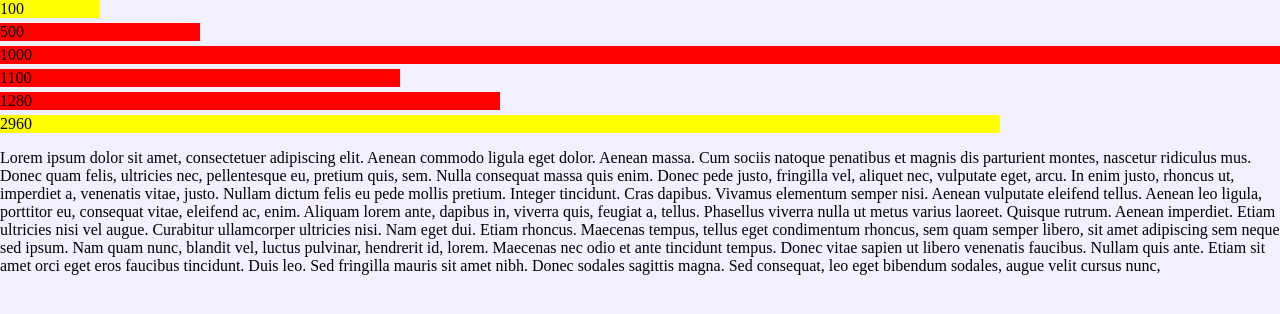
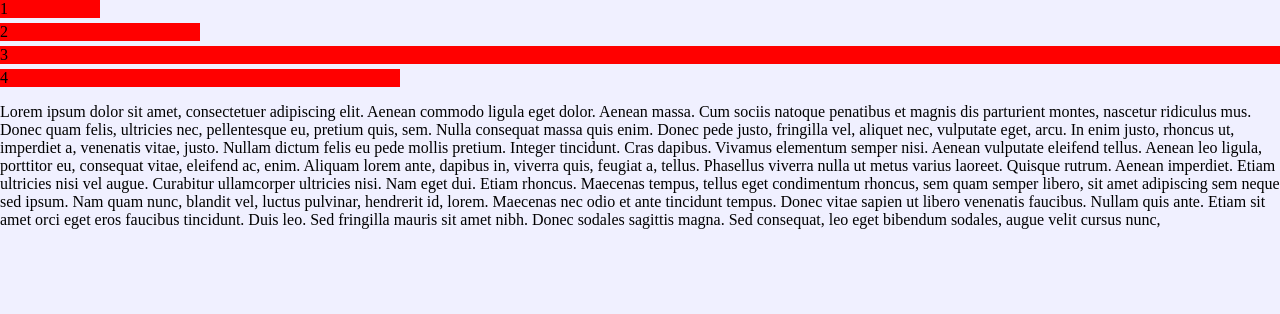
Before and after one commit to urrdan/hello-world, a plain HTML site: page index.html in a window 1280 px wide. Shown: the top 314 px of the page. Drawn offline with Linux system fonts and the light colour scheme.

Commit message:
Update index.html

```diff
--- a/index.html
+++ b/index.html
@@ -7,12 +7,10 @@
 
 <body>
 	<div>
-		<div>100</div>
-		<div>500</div>
-		<div>1000</div>
-		<div>1100</div>
-		<div>1280</div>
-		<div>2960</div>
+		<div>1</div>
+		<div>2</div>
+		<div>3</div>
+		<div>4</div>
 		<p>Lorem ipsum dolor sit amet, consectetuer adipiscing elit. Aenean commodo ligula eget dolor. Aenean massa.
 		Cum sociis natoque penatibus et magnis dis parturient montes, nascetur ridiculus mus. Donec quam felis, ultricies nec,
 		pellentesque eu, pretium quis, sem. Nulla consequat massa quis enim. Donec pede justo, fringilla vel, aliquet nec,
@@ -44,21 +42,19 @@
 	div div:nth-child(2){width:200px;}
 	div div:nth-child(3){width:3000px;}
 	div div:nth-child(4){width:400px;}
-	div div:nth-child(5){width:500px;}
-	div div:nth-child(6){width:1000px;}
 
 
-	@media screen and (min-width:200px){
+	@media screen and (min-width:300px){
+		div div:nth-child(1){background:red;}
+	}
+	@media screen and (min-width:330px){
 		div div:nth-child(2){background:red;}
 	}
-	@media screen and (min-width:300px){
+	@media screen and (min-width:360px){
 		div div:nth-child(3){background:red;}
 	}
-	@media screen and (min-width:400px){
+	@media screen and (min-width:390px){
 		div div:nth-child(4){background:red;}
-	}
-	@media screen and (min-width:500px){
-		div div:nth-child(5){background:red;}
 	}
 	@media screen and (orientation: landscape){
 		div div{background:yellow;}
```
